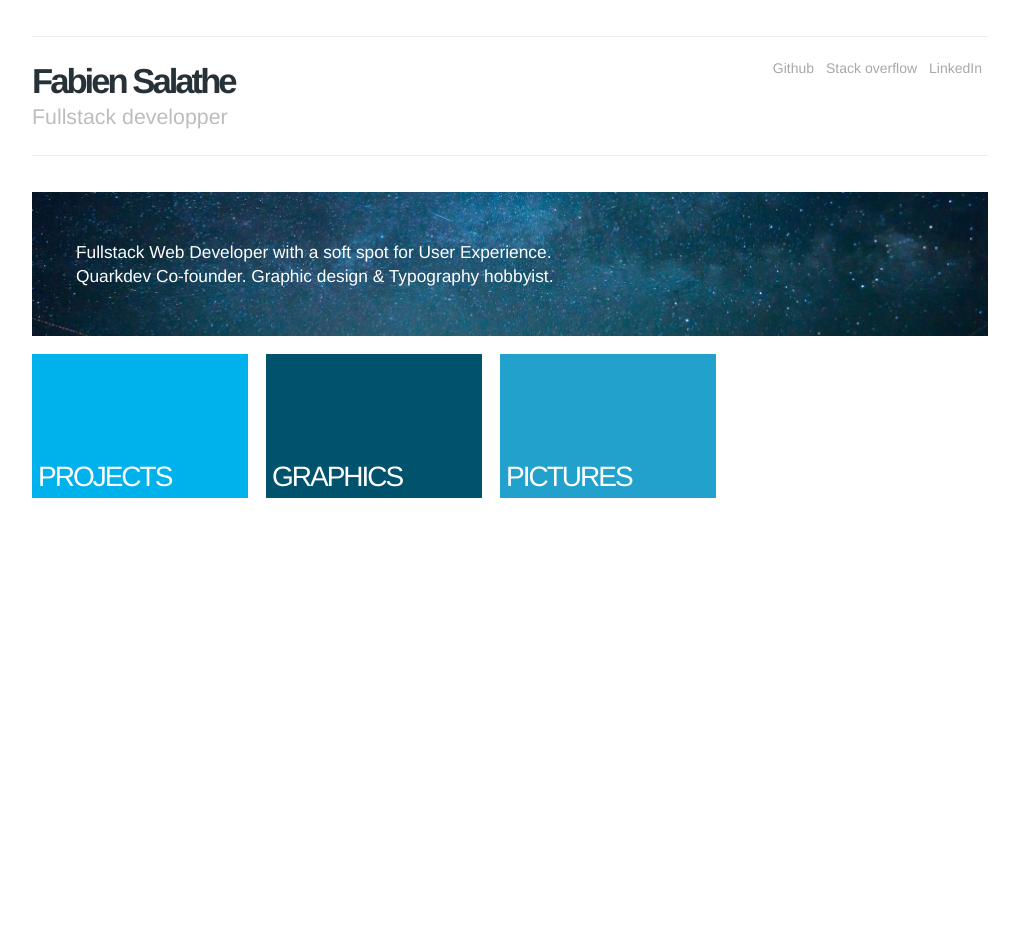
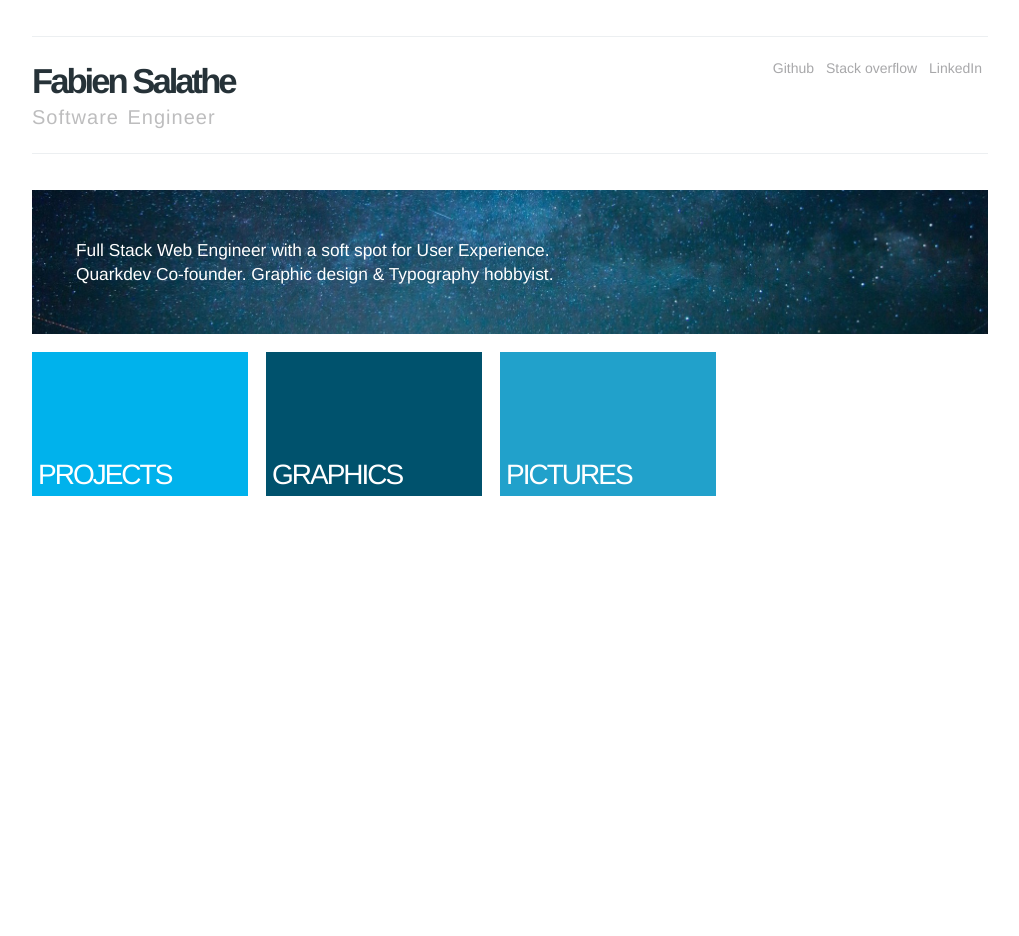
Before and after one commit to BafS/bafs.github.io, a Jekyll site: the page built from index.md, in a window 1280 px wide. Shown: the whole page, without its empty margins (130-1149 px from the left). Built offline with Jekyll 4.4.1, drawn with Linux system fonts in a browser that asks for light colours; some web fonts are replaced; before the commit the page ends 900 px from its top, so only the background shows below that.

Commit message:
Update title and some details

```diff
--- a/_includes/head.html
+++ b/_includes/head.html
@@ -4,7 +4,8 @@
   <meta name="viewport" content="width=device-width, initial-scale=1">
 
   <title>{{ page.title }} &middot; {{ site.title }}</title>
-  <meta name="description" content="Write an awesome description for your new site here. You can edit this line in _config.yml. It will appear in your document head meta (for Google search resu...">
+  <meta name="description" content="Fabien Salathe Website">
+  <meta name="theme-color" content="#f8f8f8">
 
   <link rel="canonical" href="{{ site.baseurl }}">
   <link rel="alternate" type="application/rss+xml" title="{{ page.title }} &middot; {{ site.title }}" href="/feed.xml">
--- a/_includes/header.html
+++ b/_includes/header.html
@@ -16,5 +16,5 @@
       Fabien Salathe
     </a>
   </h1>
-  <h2 class="sub-title">Fullstack developper</h2>
+  <h2 class="sub-title">Software Engineer</h2>
 </section>
--- a/assets/main.scss
+++ b/assets/main.scss
@@ -16,9 +16,18 @@ $max-width: 1020px;
   box-sizing: border-box;
 }
 
+html {
+  height: 100%;
+}
+
 body {
   min-height: 100%;
+  position: relative;
+  margin: 0;
+  padding: 0;
+  padding-bottom: 18px;
 
+  // font-family: 'Open Sans', sans-serif;
   //font-family: 'Roboto', sans-serif;
   font-family: 'Aileron', "Helvetica Neue", Helvetica, Arial, sans-serif;
   line-height: 1.3;
@@ -66,8 +75,8 @@ a {
 
   .title, .title a {
     color: $main-color;
+    font-size: 26pt;
     font-weight: 600;
-    font-size: 26pt;
     margin: 0;
     letter-spacing: -3px;
     text-decoration: none;
@@ -82,9 +91,10 @@ a {
   .sub-title {
     color: $secondary-color;
     font-weight: 300;
-    //letter-spacing: 1px;
+    letter-spacing: 1px;
+    word-spacing: 2px;
     margin: 0;
-    font-size: 16pt;
+    font-size: 15pt;
     padding-bottom: 0;
   }
 }
@@ -237,7 +247,6 @@ a {
 
 .main {
   width: 100%;
-  margin-bottom: 18px;
   clear: both;
   display: table;
   content: "";
@@ -306,11 +315,11 @@ a.s3 {
 }
 
 .footer {
+  position: absolute;
+  bottom: 0;
   width: 100%;
   text-align: right;
-  margin-top: 3rem;
   font-size: 13px;
-  margin-bottom: 0;
   background: $secondary-background;
 
   .container {
@@ -324,6 +333,7 @@ a.s3 {
 }
 
 .main-gallery {
+  // margin-bottom: 5rem;
 	display: -ms-flexbox;
 	-ms-flex-wrap: wrap;
 	display: flex;
--- a/index.md
+++ b/index.md
@@ -4,7 +4,7 @@ layout: default
 ---
 
 {: .hero}
-Fullstack Web Developer with a soft spot for User Experience.<br> Quarkdev Co-founder. Graphic design & Typography hobbyist.
+Full Stack Web Engineer with a soft spot for User Experience.<br> Quarkdev Co-founder. Graphic design & Typography hobbyist.
 
  - [Projects](projects){: .s1}
  - [Graphics](design){: .s2}
--- a/projects.html
+++ b/projects.html
@@ -6,6 +6,7 @@ layout: portfolio
 <div class="container">
   <h1>Projects</h1>
 </div>
+
 
 <section class="section dark">
   <div class="row container">
@@ -34,6 +35,7 @@ layout: portfolio
   </div>
 </section>
 
+
 <section class="section">
   <div class="row container">
     <div class="description c1-3">
@@ -66,6 +69,7 @@ layout: portfolio
   </div>
 </section>
 
+
 <section class="section dark">
   <div class="row container">
     <div class="thumb c2-3">
```
Also changed, not shown: other parts of projects.html (+2 -0 lines), Gemfile.lock.
